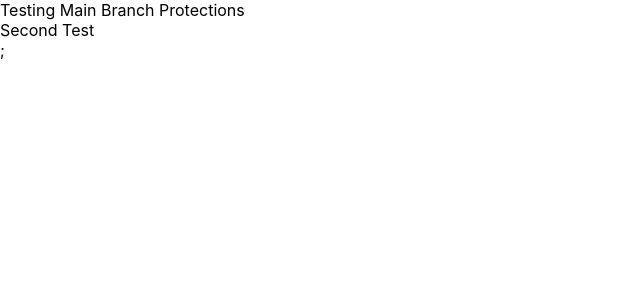
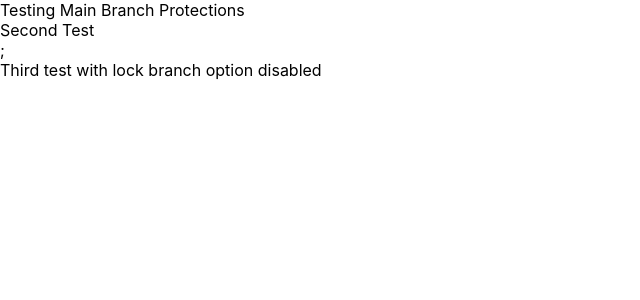
Before and after one commit to threnody5/github-testing-app, a React (Create React App) app: page / in a window 1280 px wide. Shown: the top 300 px of the page, without its empty margins (0-640 px from the left). Built offline with nearby package versions, Linux system fonts and the light colour scheme.

Commit message:
testing if main branch is still protected

```diff
--- a/src/App.js
+++ b/src/App.js
@@ -7,6 +7,7 @@ function App() {
     <div>
       <div>Testing Main Branch Protections</div>
       <div>Second Test</div>;
+      <div>Third test with lock branch option disabled</div>
     </div>
   );
 }
```
